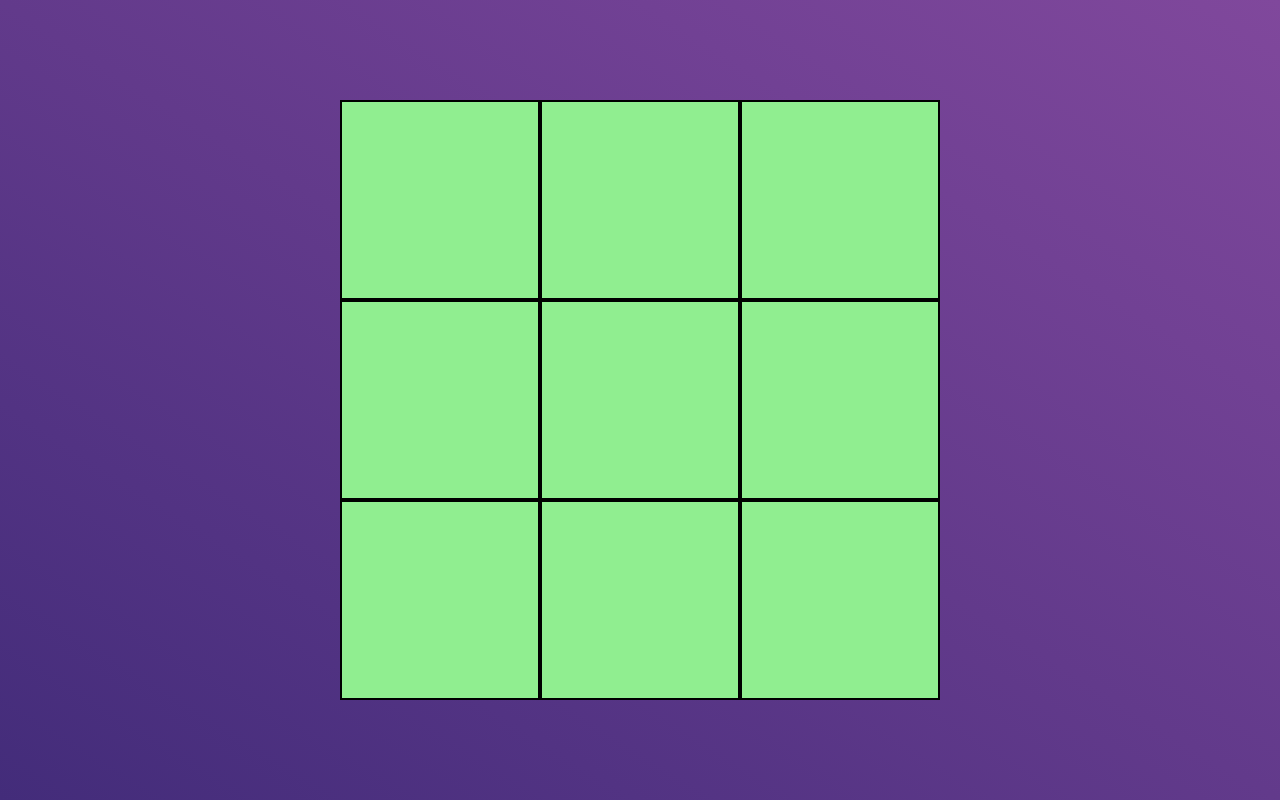
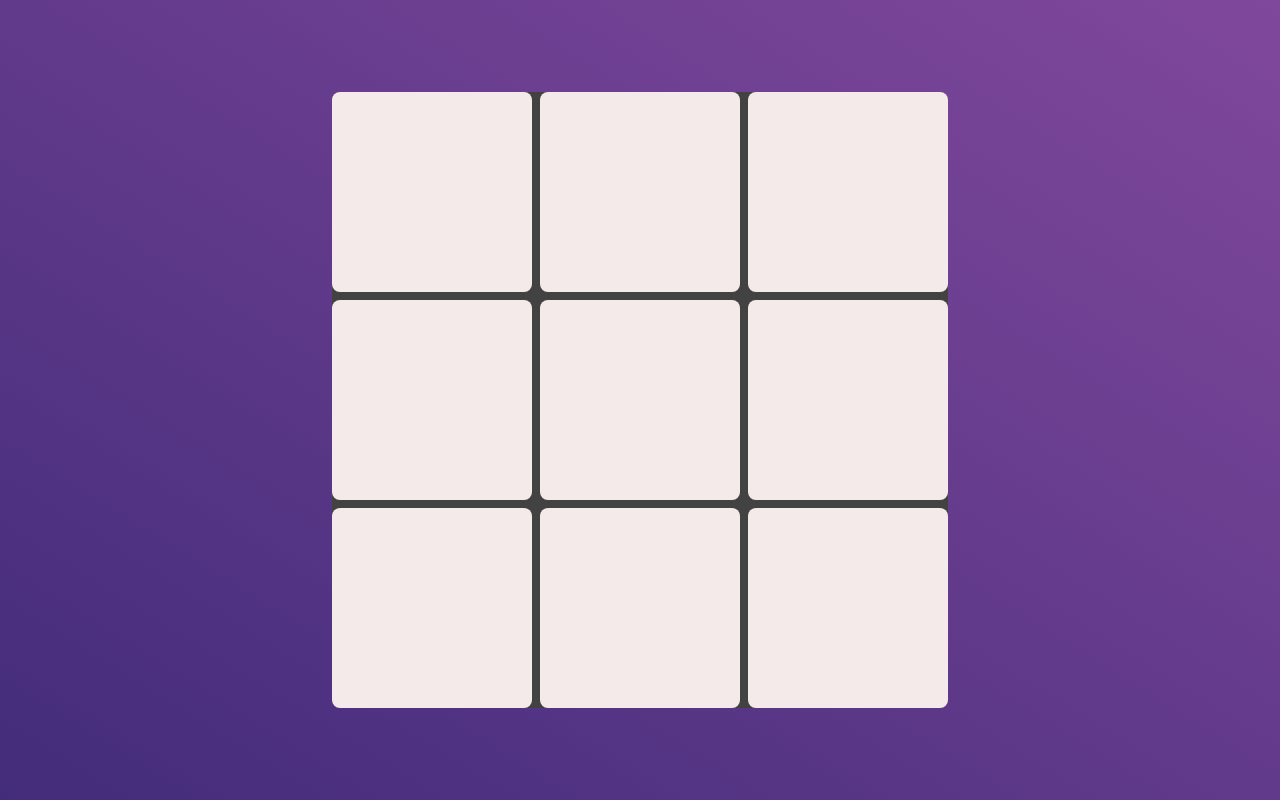
Before and after one commit to Honzi07/odin-tic-tac-toe, a plain HTML site: page index.html in a window 1280 px wide. Both pictures are taken after typing "Sample", "Sample" into the empty fields and a click on the button "Start". Drawn offline with Linux system fonts and the light colour scheme.

Commit message:
Style for the gameboard and the cells inside it

```diff
--- a/style.css
+++ b/style.css
@@ -20,9 +20,11 @@ body {
 }
 
 main {
-  display: flex;
+  /* display: flex;
   justify-content: center;
-  align-items: center;
+  align-items: center; */
+  display: grid;
+  justify-content: center;
 }
 
 .modal {
@@ -117,8 +119,10 @@ svg:hover {
   display: grid;
   grid-template-columns: repeat(3, minmax(100px, 200px));
   grid-template-rows: repeat(3, minmax(100px, 200px));
+  gap: 8px;
   aspect-ratio: 1/1;
-  background-color: lightgreen;
+  background-color: #424242;
+  border-radius: 20px;
 }
 
 .game-cell {
@@ -126,7 +130,9 @@ svg:hover {
   justify-content: center;
   align-content: center;
   flex-wrap: wrap;
-  border: 2px solid black;
+  border-radius: 8px;
+  background-color: #f5eaea;
+  /* border: 2px solid black; */
   font-size: 6rem;
 }
 
@@ -142,9 +148,9 @@ svg:hover {
 }
 
 .X {
-  color: red;
+  color: #ffb84c;
 }
 
 .O {
-  color: blue;
+  color: #f16767;
 }
```
